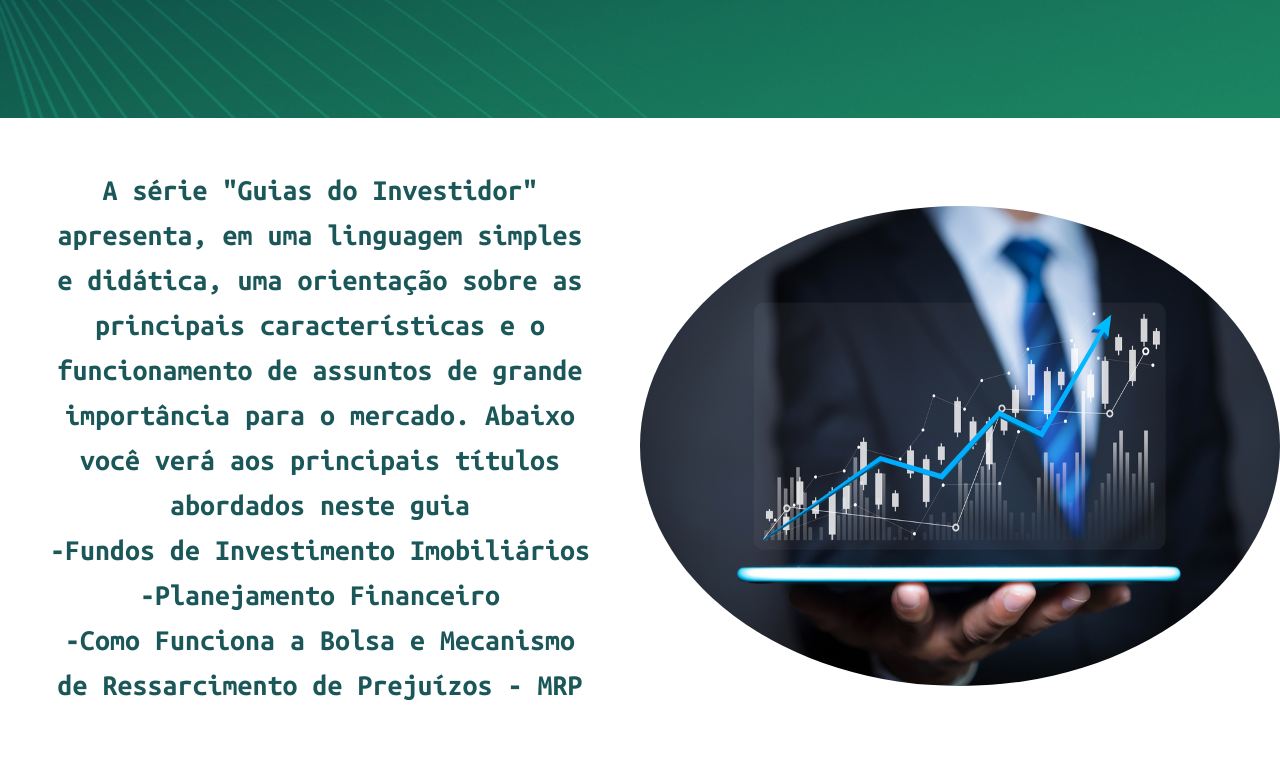
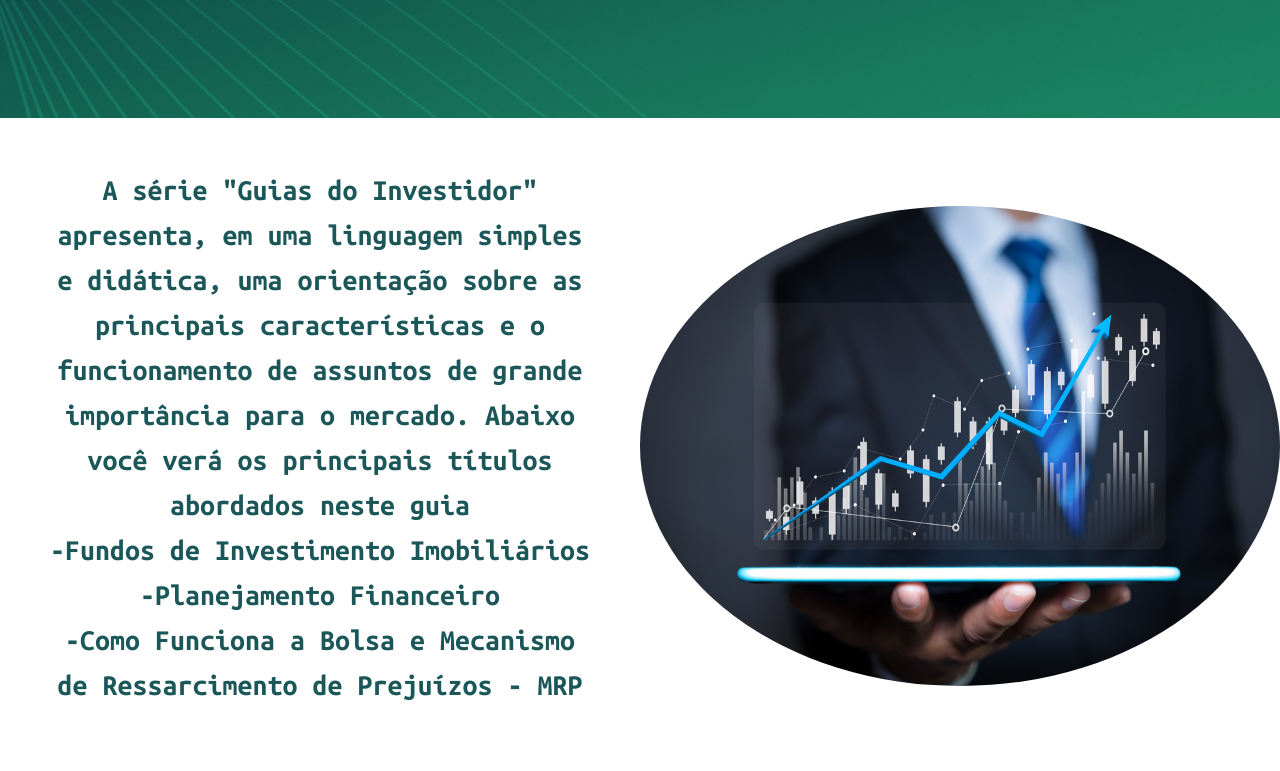
Before and after one commit to ViniciosLimaDev/Landing_page_teste, a plain HTML site: page index.html in a window 1280 px wide. Shown: the part 682-1453 px from the top of the page. Drawn offline with nearby package versions, Linux system fonts and the light colour scheme.

Commit message:
upload_teste

```diff
--- a/index.html
+++ b/index.html
@@ -24,7 +24,7 @@
     <section class="row p-0 m-0 content">
         <div class="col-12 col-lg-6 p-0 m-0">
             <p class="description">
-                A série "Guias do Investidor" apresenta, em uma linguagem simples e didática, uma orientação sobre as principais características e o funcionamento de assuntos de grande importância para o mercado. Abaixo você verá aos principais títulos abordados neste
+                A série "Guias do Investidor" apresenta, em uma linguagem simples e didática, uma orientação sobre as principais características e o funcionamento de assuntos de grande importância para o mercado. Abaixo você verá os principais títulos abordados neste
                 guia <br> -Fundos de Investimento Imobiliários <br> -Planejamento Financeiro <br> -Como Funciona a Bolsa e Mecanismo de Ressarcimento de Prejuízos - MRP </p>
         </div>
         <div class="col-12 col-lg-6 p-0 m-0 d-flex justify-content-center">
```
